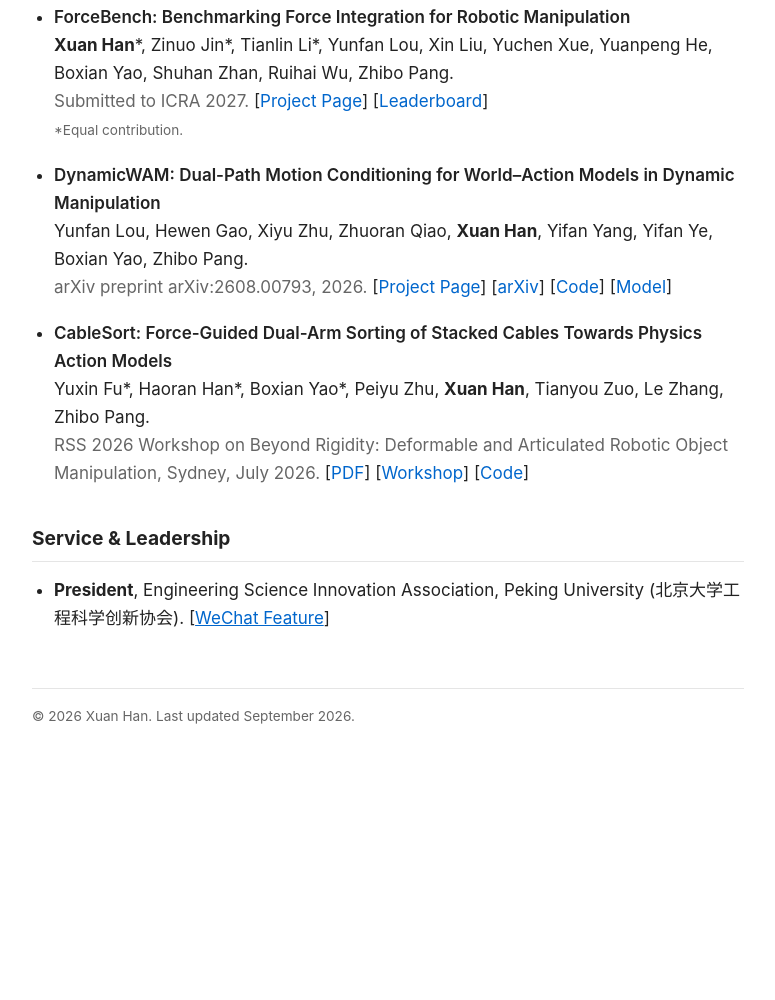
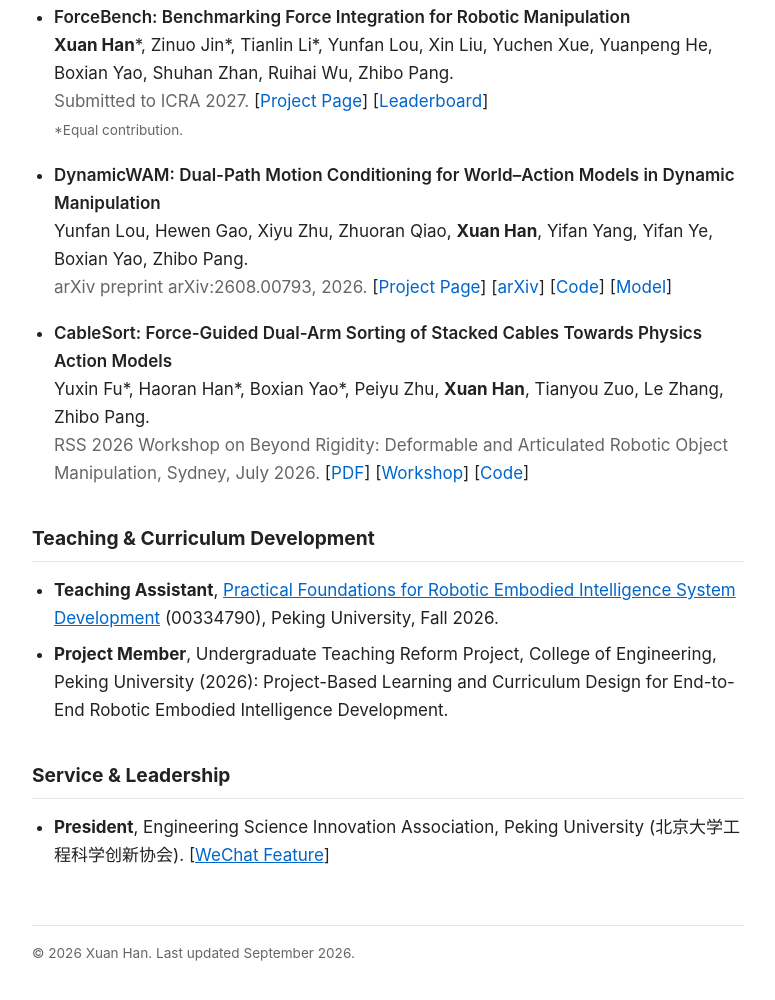
Before and after one commit to pkuhanxuan/pkuhanxuan.github.io, a plain HTML site: page index.html in a window 1280 px wide. Shown: the part 1092-2092 px from the top of the page, without its empty margins (252-1027 px from the left). Before the commit the page ends 1914 px from the top, so only its background shows below. Drawn offline with Linux system fonts and the light colour scheme.

Commit message:
site: add teaching assistant and curriculum reform experience

```diff
--- a/index.html
+++ b/index.html
@@ -175,6 +175,27 @@
       </ul>
     </section>
 
+    <!-- ===== Teaching ===== -->
+    <section id="teaching">
+      <h2><span data-l="en">Teaching &amp; Curriculum Development</span><span data-l="zh">教学与课程建设</span></h2>
+      <ul class="service">
+        <li>
+          <span data-l="en"><strong>Teaching Assistant</strong>,
+          <a href="https://pku-pi-lab.github.io/EAI-course/" target="_blank" rel="noopener">Practical Foundations for Robotic Embodied Intelligence System Development</a>
+          (00334790), Peking University, Fall 2026.</span>
+          <span data-l="zh"><strong>课程助教</strong>，
+          <a href="https://pku-pi-lab.github.io/EAI-course/" target="_blank" rel="noopener">《机器人具身智能系统开发实践基础》</a>（00334790），北京大学，2026 年秋季。</span>
+        </li>
+        <li>
+          <span data-l="en"><strong>Project Member</strong>, Undergraduate Teaching Reform Project,
+          College of Engineering, Peking University (2026): Project-Based Learning and Curriculum Design
+          for End-to-End Robotic Embodied Intelligence Development.</span>
+          <span data-l="zh"><strong>本科教学改革项目成员</strong>，北京大学工学院，2026 年。
+          项目：面向机器人具身智能系统开发全流程和全栈技能培养的项目制学习与课程设计探索。</span>
+        </li>
+      </ul>
+    </section>
+
     <!-- ===== Service ===== -->
     <section>
       <h2><span data-l="en">Service &amp; Leadership</span><span data-l="zh">社会工作</span></h2>
```
